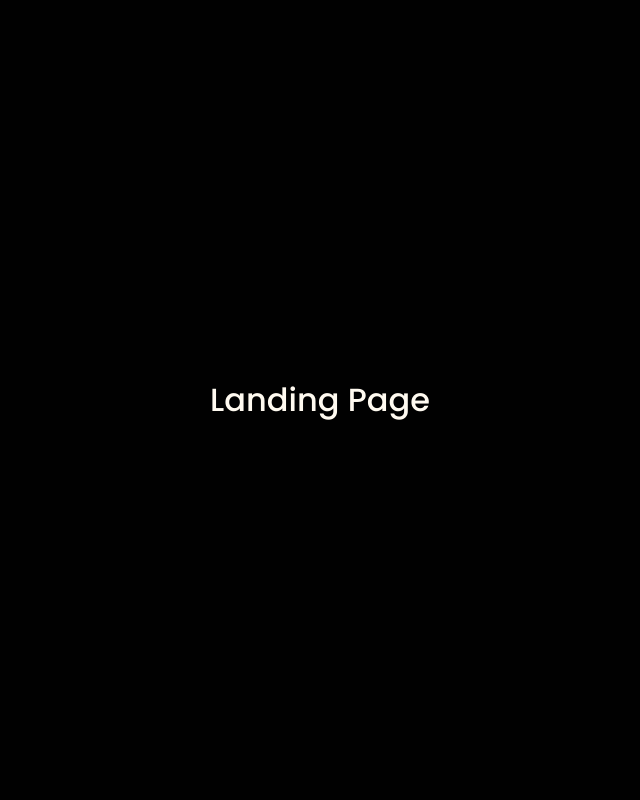
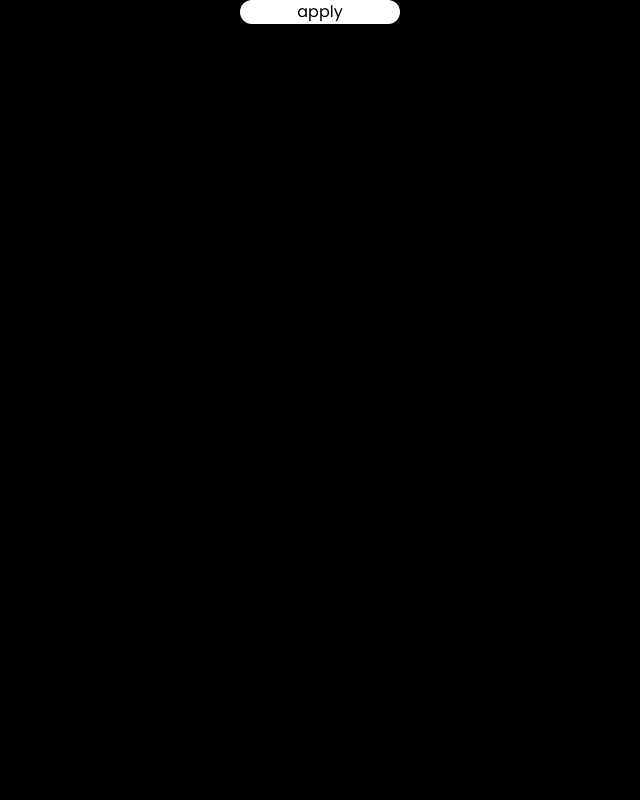
Before and after one commit to YAKSHMEHTA/MotionUI, a React (Vite) app in the folder UI/: page / in a window 1280 px wide. Shown: the top 800 px of the page, without its empty margins (320-960 px from the left). Built offline with nearby package versions, Linux system fonts and the light colour scheme; grey boxes are pictures that could not be loaded.

Commit message:
TextPop button

```diff
--- a/UI/src/App.jsx
+++ b/UI/src/App.jsx
@@ -3,6 +3,7 @@ import reactLogo from './assets/react.svg'
 import viteLogo from './assets/vite.svg'
 import heroImg from './assets/hero.png'
 import SccrollReveal from './Components/SccrollReveal.jsx'
+import TextPopBtn from './Buttons/TextPopBtn.jsx'
 import './App.css'
 
 function App() {
@@ -10,7 +11,7 @@ function App() {
 
   return (
     <>
-      <SccrollReveal></SccrollReveal>
+      <TextPopBtn height={1.5} width={10} text={"apply"} ></TextPopBtn>
     </>
   )
 }
--- /dev/null
+++ b/UI/src/Buttons/TextPopBtn.jsx
@@ -0,0 +1,63 @@
+import React, { useEffect, useRef, useState, useLayoutEffect } from "react";
+import gsap from "gsap";
+
+import { ScrollTrigger } from "gsap/ScrollTrigger";
+
+function TextPopBtn({height,width,text}) {
+  const containerRef = useRef(null);
+  const [flag, setFlag] = useState(false);
+    console.log(height)
+  const handleHover = () => {
+    setFlag((prev) => !prev);
+  };
+
+  //   const  handleHover = () => {
+  //     gsap.to(".text-par", {
+  //       y: -22,
+  //       duration: 0.25,
+  //       stagger:0.29,
+  //       ease: "sine.out",
+  //     });
+  //   };
+
+  //   const handelLeave = () =>{
+  //     gsap.to(".text-par", {
+  //       y: 1,
+  //       duration: 0,
+
+  //     });
+  //   }
+
+  useEffect(() => {
+    const ctx = gsap.context(() => {
+        const tl = gsap.timeline();
+      tl.to(".text-par", {
+        y: "-50%",
+        duration: 0.25,
+        stagger:0.09,
+        ease: "power1.inOut",
+      },">");
+
+    }, containerRef);
+
+    return () => ctx.revert();
+  }, [flag]);
+
+  return (
+    <div ref={containerRef} className={`flex w-full justify-center`}>
+      <button
+        className={`bg-white overflow-clip`}
+        onMouseOut={null}
+        onMouseEnter={handleHover}
+        style={{borderRadius:"5rem",height:height+'em',width:width+'em'}}
+      >
+        <div className="text-par flex flex-col  overflow-clip">
+          <p className="relative">{text}</p>
+          <p className="relative">{text}</p>
+        </div>
+      </button>
+    </div>
+  );
+}
+
+export default TextPopBtn;
```
